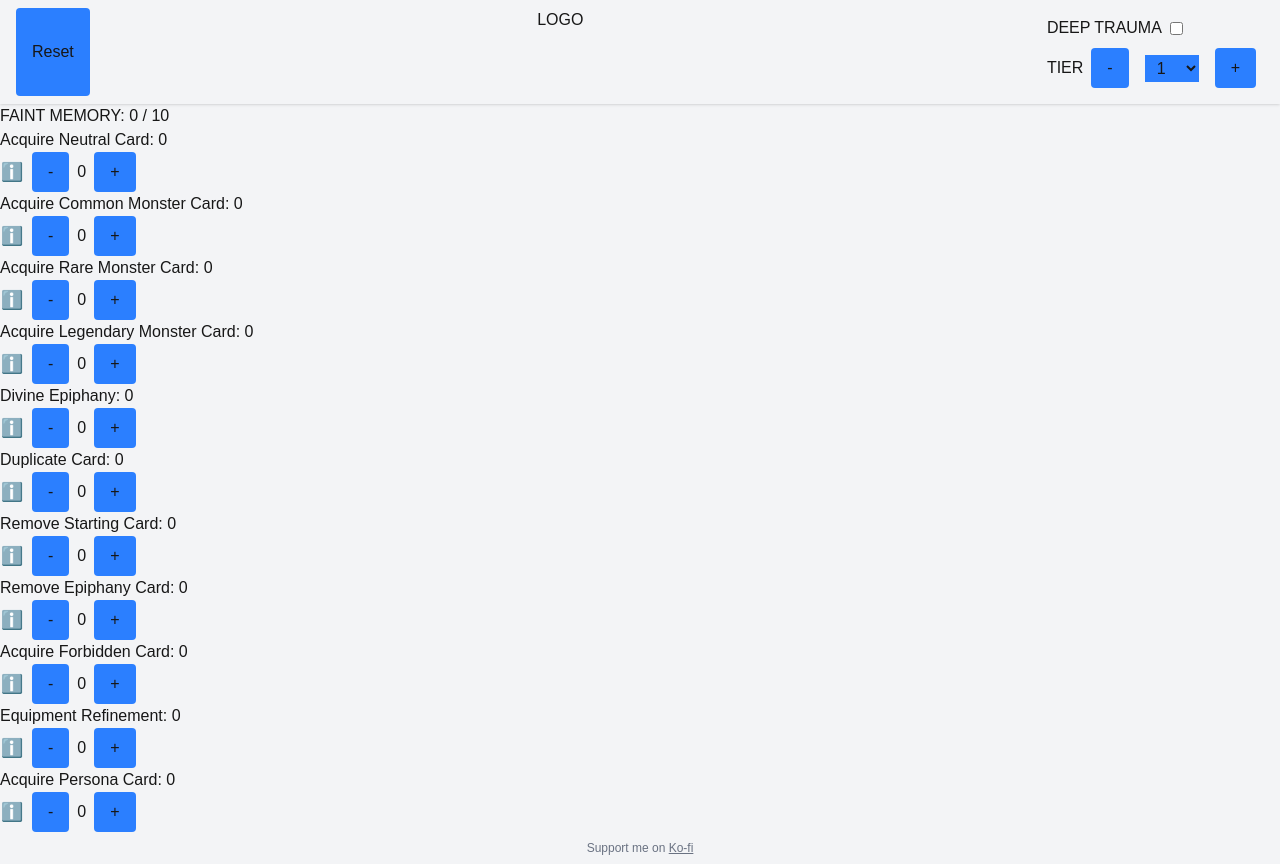
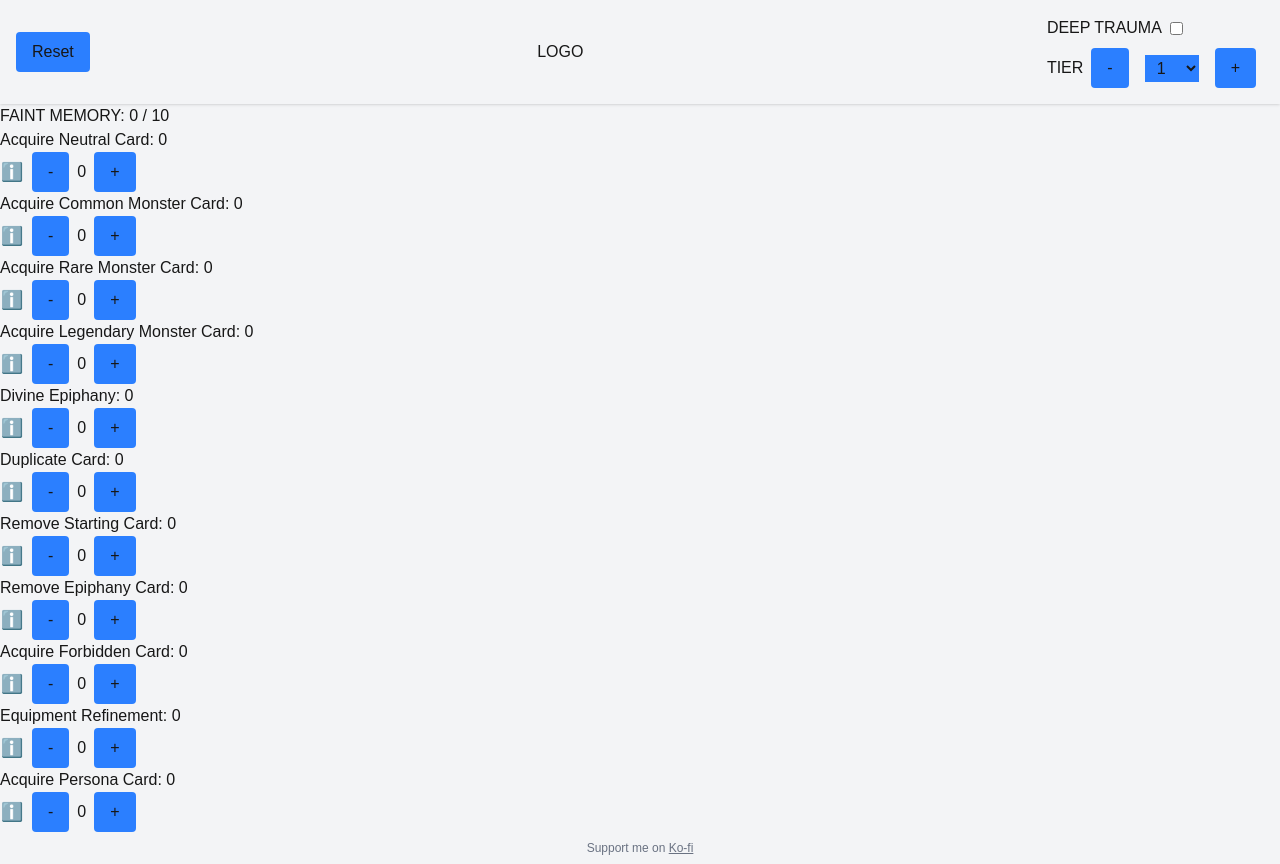
Before and after one commit to jbchhproj/czn-save-data-calculator, a Next.js app: page / in a window 1280 px wide. Built offline with nearby package versions, Linux system fonts and the light colour scheme.

Commit message:
fix horizontal scroll issue

```diff
--- a/src/components/Header.tsx
+++ b/src/components/Header.tsx
@@ -15,7 +15,7 @@ export default function Header({
   setIsDeepTraumaActive,
 }: TierSelectorProps) {
   return (
-    <header className="flex justify-between py-2 px-4 shadow-sm">
+    <header className="flex justify-between items-center w-full py-2 px-4 shadow-sm overflow-x-hidden">
       <ResetButton
         onReset={() => {
           setTier(1);
```
